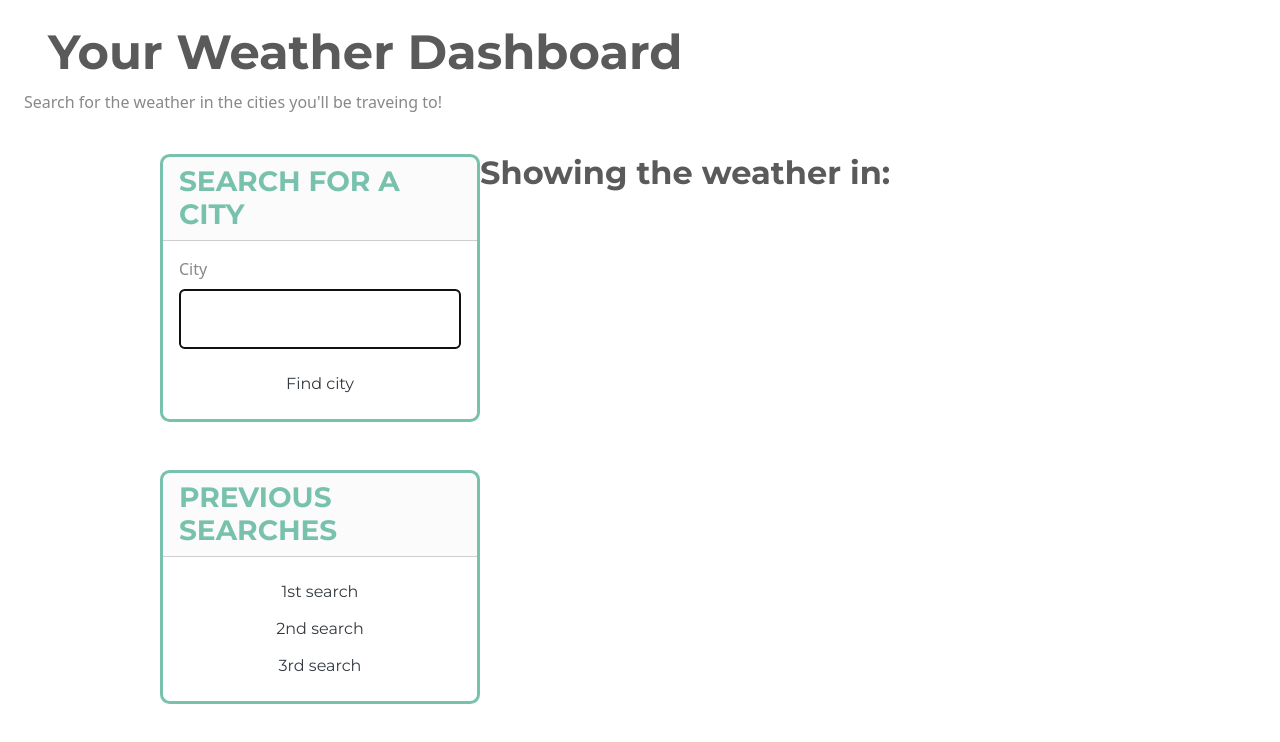
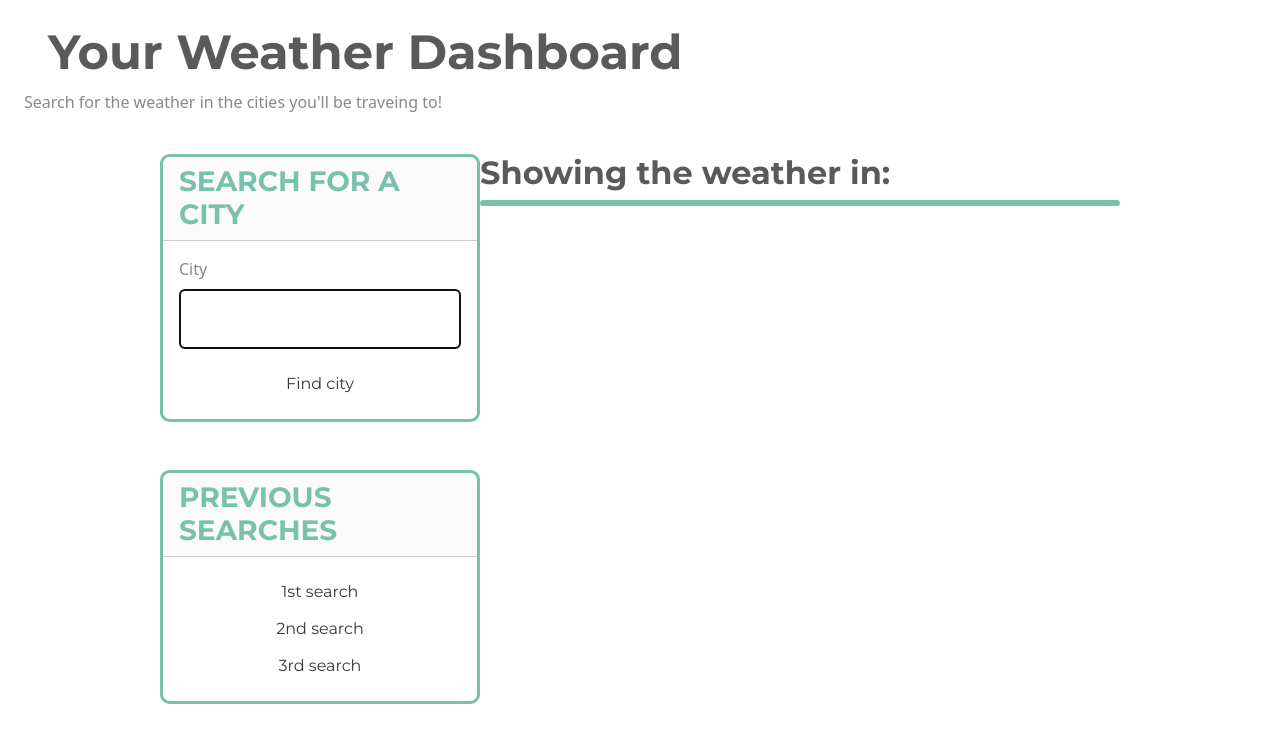
Before and after one commit to quincymaynor/weather-dashboard, a plain HTML site: page index.html in a window 1280 px wide. Drawn offline with nearby package versions, Linux system fonts and the light colour scheme.

Commit message:
minor changes

```diff
--- a/assets/script.js
+++ b/assets/script.js
@@ -121,7 +121,7 @@ var displayWeather = function(data) {
 }
 
 var displayForecast = function(data) {
-    // console.log("this is the forecast", data)
+    console.log("this is the forecast", data)
 
     for (var i = 0; i < data.list.length; i+8) {
       var dayCard = document.createElement('div');
--- a/index.html
+++ b/index.html
@@ -45,7 +45,7 @@
       <h2 class="subtitle fw-bold">Showing the weather in: <span id="weather-location"></span></h2>
 
       <!-- display for today's forecast -->
-      <div id="current-weather-container" class="list-group"></div>
+      <div id="current-weather-container" class="list-group card mb-5 border border-3 border-primary rounded-3"></div>
 
       <!-- display for the 5-day forecast -->
       <div id="five-day-forecast-container" class="list-group"></div>
```
